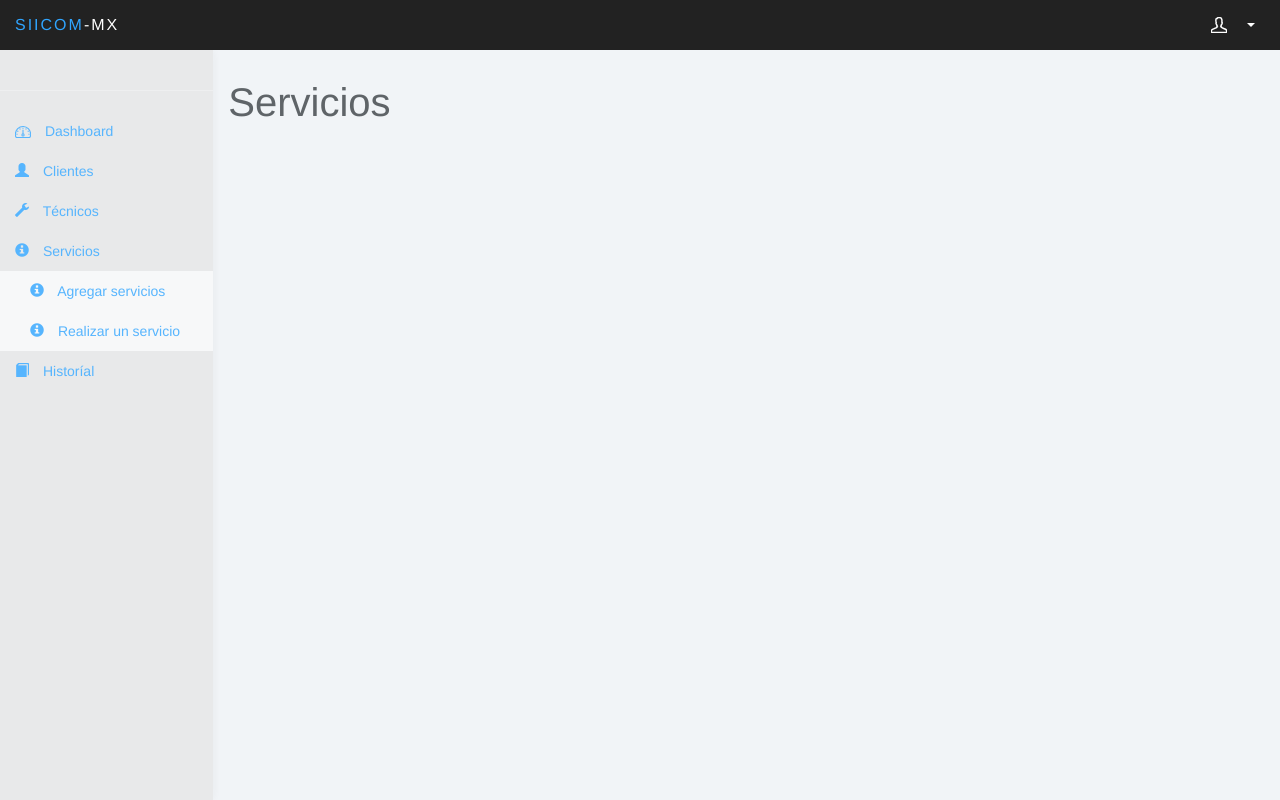
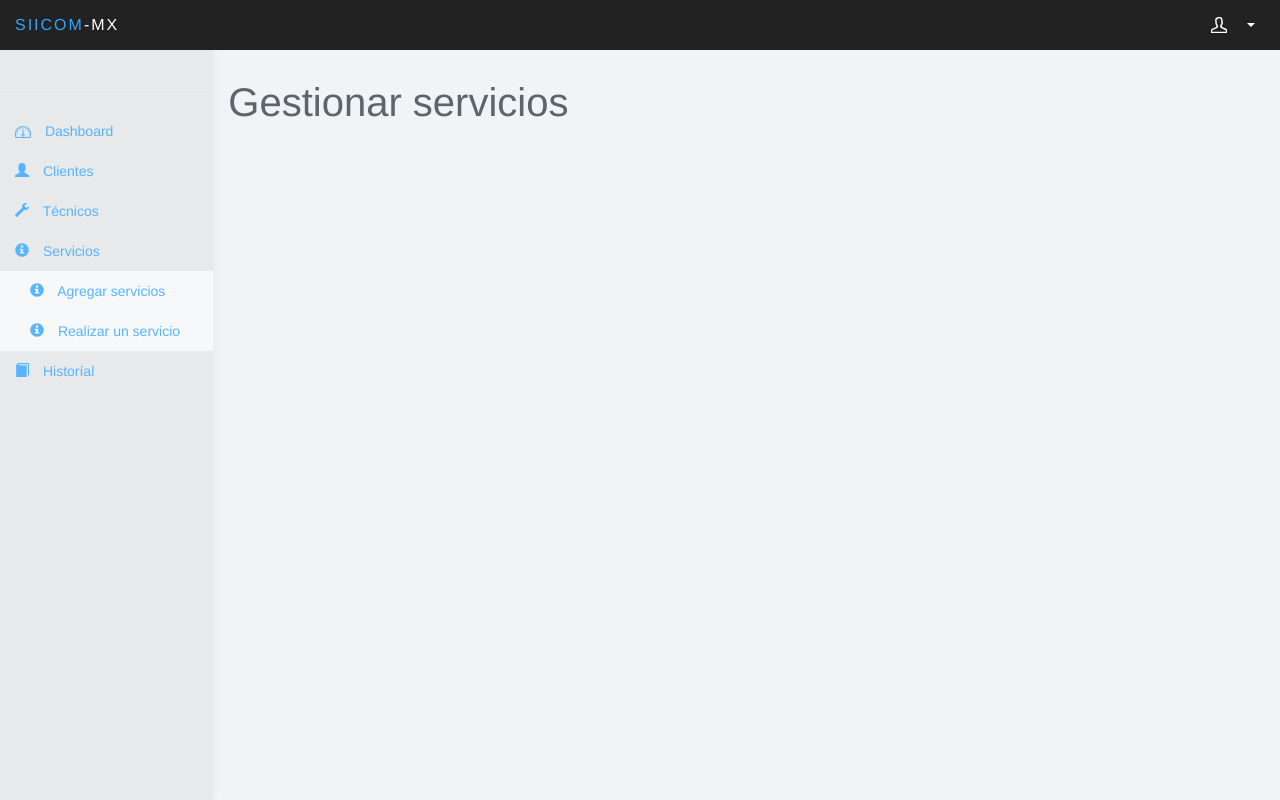
Before and after one commit to EduardoHdz/siicom-web, a Node server app: template controllers/Panel/views/Servicios.ejs in a window 1280 px wide. Run offline with Node 20, Linux system fonts and the light colour scheme; the template is opened without the code that fills it: most values are stand-ins (such as "Sample title", 1, 10 or a date in 2020); some libraries are stand-ins or nearby versions.

Commit message:
Cambios minimos

```diff
--- a/controllers/Panel/views/Servicios.ejs
+++ b/controllers/Panel/views/Servicios.ejs
@@ -11,7 +11,7 @@
 
 <div class="row">
 			<div class="col-lg-12">
-				<h1 class="page-header">Servicios</h1>
+				<h1 class="page-header">Gestionar servicios</h1>
 			</div>
 		</div><!--/.row-->
 
```
